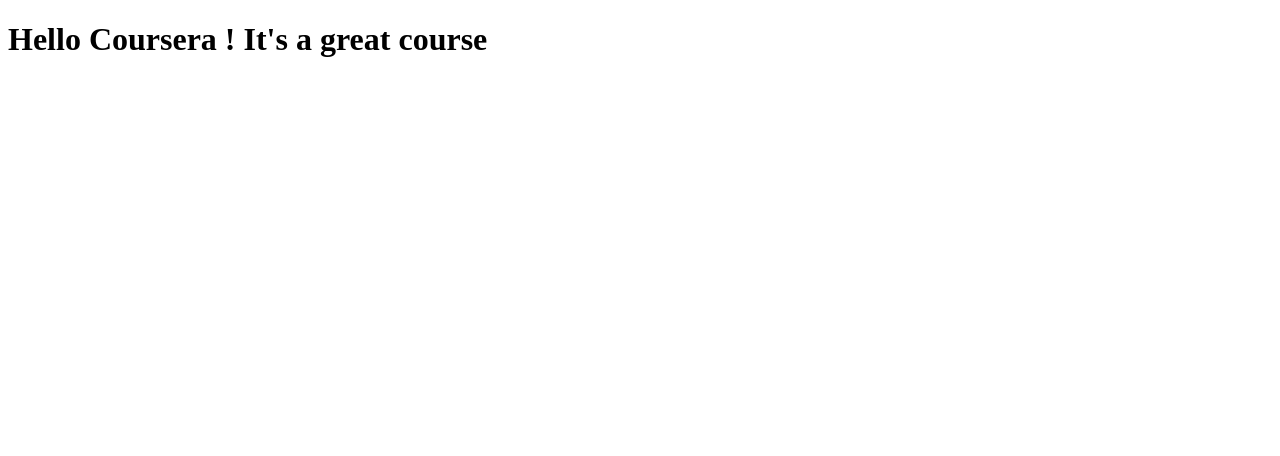
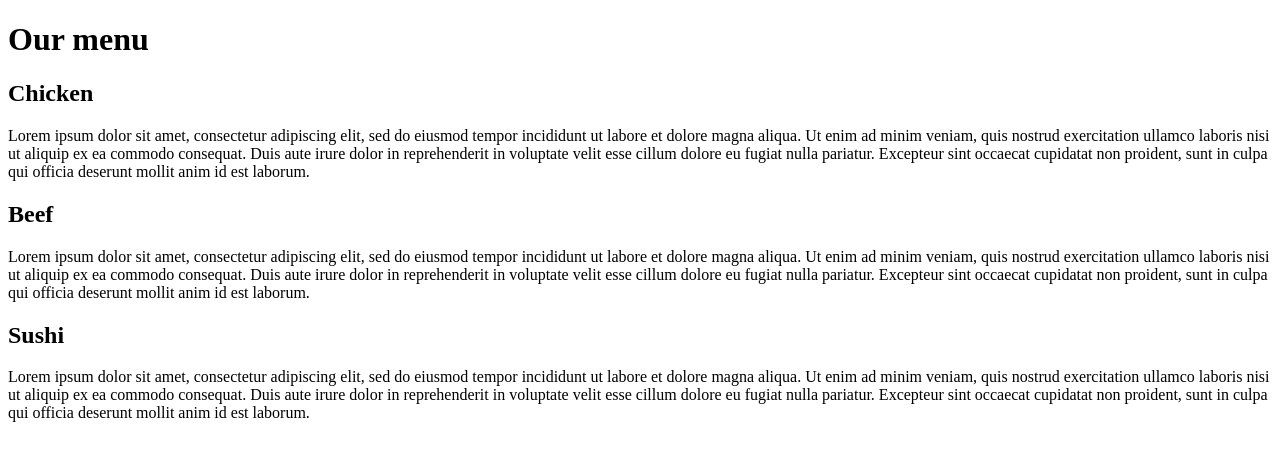
Before and after one commit to krislam2001/Coursera-HTML-course, a plain HTML site: page module2-solution/index.html in a window 1280 px wide. Drawn offline with Linux system fonts and the light colour scheme.

Commit message:
HTML update

```diff
--- a/module2-solution/index.html
+++ b/module2-solution/index.html
@@ -6,6 +6,12 @@
 	<title>Hello coursera !</title>
 </head>
 <body>
-<h1>Hello Coursera ! It's a great course</h1>
+<h1>Our menu</h1>
+<h2>Chicken</h2>
+<p>Lorem ipsum dolor sit amet, consectetur adipiscing elit, sed do eiusmod tempor incididunt ut labore et dolore magna aliqua. Ut enim ad minim veniam, quis nostrud exercitation ullamco laboris nisi ut aliquip ex ea commodo consequat. Duis aute irure dolor in reprehenderit in voluptate velit esse cillum dolore eu fugiat nulla pariatur. Excepteur sint occaecat cupidatat non proident, sunt in culpa qui officia deserunt mollit anim id est laborum.
+<h2>Beef</h2>
+<p>Lorem ipsum dolor sit amet, consectetur adipiscing elit, sed do eiusmod tempor incididunt ut labore et dolore magna aliqua. Ut enim ad minim veniam, quis nostrud exercitation ullamco laboris nisi ut aliquip ex ea commodo consequat. Duis aute irure dolor in reprehenderit in voluptate velit esse cillum dolore eu fugiat nulla pariatur. Excepteur sint occaecat cupidatat non proident, sunt in culpa qui officia deserunt mollit anim id est laborum.
+<h2>Sushi</h2>
+<p>Lorem ipsum dolor sit amet, consectetur adipiscing elit, sed do eiusmod tempor incididunt ut labore et dolore magna aliqua. Ut enim ad minim veniam, quis nostrud exercitation ullamco laboris nisi ut aliquip ex ea commodo consequat. Duis aute irure dolor in reprehenderit in voluptate velit esse cillum dolore eu fugiat nulla pariatur. Excepteur sint occaecat cupidatat non proident, sunt in culpa qui officia deserunt mollit anim id est laborum.
 </body>
 </html>
```
